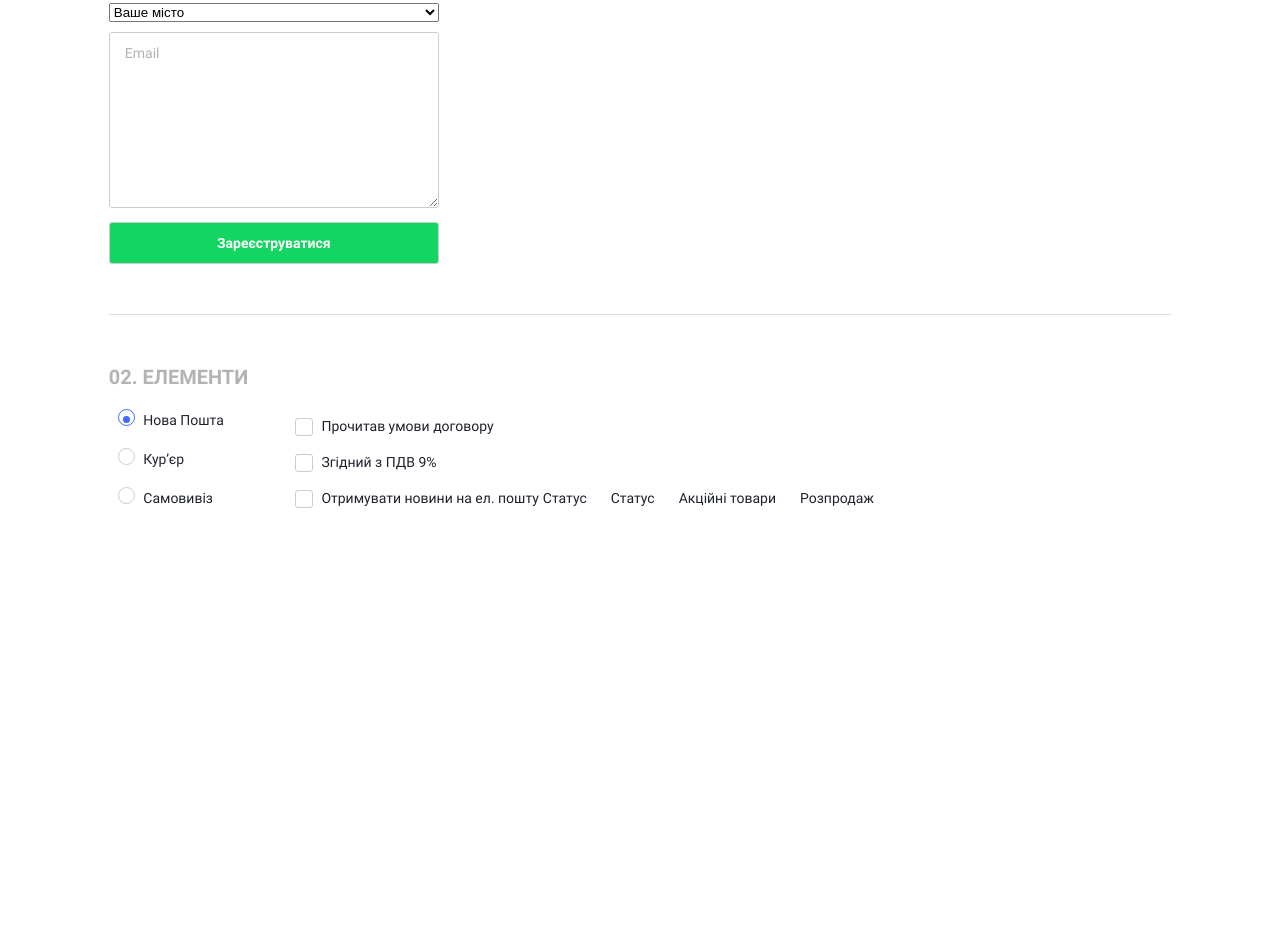
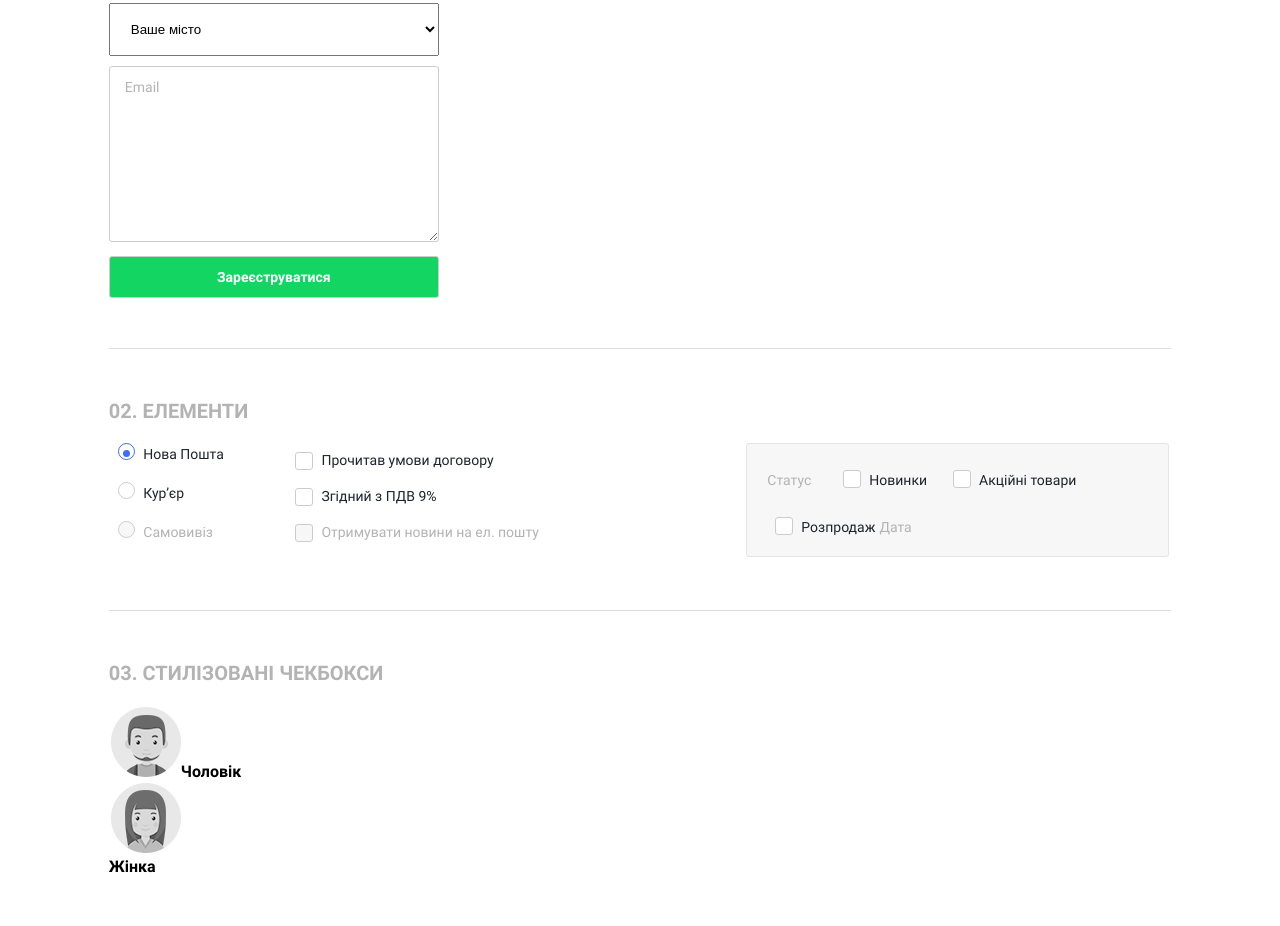
Before and after one commit to prosthost1/webforms, a plain HTML site: page index.html in a window 1280 px wide. Shown: the part 231-1157 px from the top of the page. Before the commit the page ends 807 px from the top, so only its background shows below. Drawn offline with Linux system fonts and the light colour scheme.

Commit message:
Work in progress

```diff
--- a/css/style.css
+++ b/css/style.css
@@ -23,6 +23,11 @@ body {
   margin: 0;
   padding: 0;
 }
+.clear:after {
+  content: '';
+  display: block;
+  clear: both;
+}
 h1 {
   font: 700 30px "Roboto";
   color: #1f222c;
@@ -32,9 +37,12 @@ h1 {
   width: 83%;
   margin: 0 auto;
 }
+.first,
+.second {
+  border-bottom: 1px solid #dcdcde;
+}
 .first {
   padding-bottom: 40px;
-  border-bottom: 1px solid #dcdcde;
 }
 .simple {
   display: inline-block;
@@ -53,7 +61,8 @@ h2 {
   color: #b3b3b3;
   text-transform: uppercase;
 }
-.second h2 {
+.second h2,
+.third h2 {
   margin-top: 0;
   margin-bottom: 20px;
 }
@@ -62,6 +71,9 @@ h2 {
 .simple textarea {
   width: 100%;
   margin-bottom: 10px;
+}
+.simple select {
+  padding: 17px;
 }
 .simple input,
 .simple textarea {
@@ -90,20 +102,33 @@ h2 {
   background-color: #07be51;
   box-shadow: 0 2px 3px rgba(8, 118, 52, 0.35);
 }
-.second {
+.second,
+.third {
   padding: 50px 0;
 }
 .radio,
-.checkbox,
-.filter {
+.checkbox {
   display: inline-block;
+}
+.second input:disabled + label {
+  color: #b3b3b3;
+  cursor: unset;
+}
+.second input:disabled + label:before {
+  background-color: #f7f7f7;
 }
 .radio {
   width: 17%;
 }
 .filter {
-  width: 48%;
-  vertical-align: x;
+  width: 39.8%;
+  float: right;
+  box-sizing: border-box;
+  vertical-align: top;
+  padding: 25px 20px 20px;
+  background-color: #f7f7f7;
+  border: 1px solid #e5e5e5;
+  border-radius: 3px;
 }
 .second p {
   margin: 0;
@@ -124,7 +149,8 @@ h2 {
   visibility: hidden;
 }
 .radio label,
-.checkbox label {
+.checkbox label,
+.filter label {
   position: relative;
 }
 .radio label:hover,
@@ -132,7 +158,7 @@ h2 {
   cursor: pointer;
 }
 .radio label:before {
-  content: '';
+  content: "";
   position: absolute;
   width: 15px;
   height: 15px;
@@ -140,11 +166,11 @@ h2 {
   border-radius: 50%;
   border: 1px solid #ccc;
 }
-.radio input:checked+label:before {
+.radio input:checked + label:before {
   border-color: #3e6aff;
 }
-.radio input:checked+label:after {
-  content: '';
+.radio input:checked + label:after {
+  content: "";
   position: absolute;
   width: 7px;
   height: 7px;
@@ -154,7 +180,7 @@ h2 {
   background-color: #3e6aff;
 }
 .checkbox label:before {
-  content: '';
+  content: "";
   position: absolute;
   width: 16px;
   height: 16px;
@@ -162,11 +188,11 @@ h2 {
   border-radius: 3px;
   border: 1px solid #ccc;
 }
-.checkbox input:checked+label:before {
+.checkbox input:checked + label:before {
   border: 1px solid #3e6aff;
 }
-.checkbox input:checked+label:after {
-  content: '';
+.checkbox input:checked + label:after {
+  content: "";
   position: absolute;
   width: 6px;
   height: 3px;
@@ -179,3 +205,75 @@ h2 {
 .filter p {
   display: inline-block;
 }
+.filter .title {
+  padding-right: 20px;
+  color: #b3b3b3;
+}
+.filter label {
+  margin: 0 14px;
+}
+.filter label:before {
+  content: "";
+  position: absolute;
+  width: 16px;
+  height: 16px;
+  left: -26px;
+  top: -2px;
+  border-radius: 3px;
+  background-color: #fff;
+  border: 1px solid #ccc;
+}
+.filter input:checked+label:before {
+  border-color: #3e6aff;
+}
+.filter input:checked+label::after {
+  content: "";
+  position: absolute;
+  width: 6px;
+  height: 3px;
+  left: -21px;
+  top: 3px;
+  transform: rotate(-45deg);
+  border-bottom: 2px solid #244dd7;
+  border-left: 2px solid #244dd7;
+}
+.filter .title:last-child {
+  padding-top: 30px;
+}
+.filter [for="sellout"] {
+  margin-right: 0;
+}
+.gender {
+  width: 145px;
+  float: left;
+}
+.gender input {
+  display: none;
+}
+[for="male"]:before,
+[for="female"]:before {
+  content: '';
+  display: inline-block;
+  width: 72px;
+  height: 72px;
+}
+[for="male"]:before {
+  background-image: url(../images/male.png);
+}
+[for="female"]:before {
+  background-image: url(../images/female.png);
+}
+.male:checked+label:before {
+  background-image: url(../images/actmale.png);
+}
+.female:checked+label:before {
+  background-image: url(../images/actfemale.png);
+}
+.gender label:hover {
+  cursor: pointer;
+}
+.gender p {
+  margin: 0;
+  font: 700 16px "Roboto";
+  vertical-align: top;
+}
--- a/index.html
+++ b/index.html
@@ -58,7 +58,13 @@
         <form action="">
           <div class="radio">
             <p>
-              <input type="radio" name="shipping" id="mail" value="mail" checked/>
+              <input
+                type="radio"
+                name="shipping"
+                id="mail"
+                value="mail"
+                checked
+              />
               <label for="mail">Нова Пошта</label>
             </p>
             <p>
@@ -71,7 +77,13 @@
               <label for="courier">Кур’єр</label>
             </p>
             <p>
-              <input type="radio" name="shipping" id="pickup" value="pickup" />
+              <input
+                type="radio"
+                name="shipping"
+                id="pickup"
+                value="pickup"
+                disabled
+              />
               <label for="pickup">Самовивіз</label>
             </p>
           </div>
@@ -87,26 +99,60 @@
             <p>
               <input type="checkbox" name="" id="pdv" value="pdv" /><label
                 for="pdv"
-              >Згідний з ПДВ 9%</label>
+                >Згідний з ПДВ 9%</label
+              >
             </p>
             <p>
-              <input type="checkbox" name="" id="news" value="news" /><label
-                for="news"
-              >Отримувати новини на ел. пошту</label>
+              <input
+                type="checkbox"
+                name=""
+                id="news"
+                value="news"
+                disabled
+              /><label for="news">Отримувати новини на ел. пошту</label>
             </p>
           </div>
-          <div class="filter">
-            <p>Статус</p>
+          <fieldset class="filter">
+            <p class="title">Статус</p>
             <p>
-              <input type="checkbox" name="status" id="new"><label for="new">Статус</label>
+              <input type="checkbox" name="status" id="new" /><label for="new"
+                >Новинки</label
+              >
             </p>
             <p>
-              <input type="checkbox" name="status" id="discount"><label for="discount">Акційні товари</label>
+              <input type="checkbox" name="status" id="discount" /><label
+                for="discount"
+                >Акційні товари</label
+              >
             </p>
             <p>
-              <input type="checkbox" name="status" id="sellout"><label for="sellout">Розпродаж</label>
+              <input type="checkbox" name="status" id="sellout" /><label
+                for="sellout"
+                >Розпродаж</label
+              >
             </p>
+            <p class="title">Дата</p>
+          </fieldset>
+        </form>
+      </div>
+      <div class="third">
+        <h2>03. стилізовані чекбокси</h2>
+        <form action="" class="clear">
+          <div class="gender">
+            <p>
+              <input type="checkbox" id="male" value="male" class="male" />
+              <label for="male">Чоловік</label>
+            </p>
+            <input
+              type="checkbox"
+              id="female"
+              value="female"
+              class="female"
+            /><label for="female"><p>Жінка</p> </label>
           </div>
+          <input type="checkbox" id="news" /><label for="news"></label>
+          <input type="checkbox" id="sausage" /><label for="sausage"></label>
+          <input type="checkbox" id="lights" /><label for="lights"></label>
         </form>
       </div>
     </div>
```
Also changed, not shown: images/actfemale.png (added), images/actmale.png (added), images/female.png (added), images/male.png (added).
